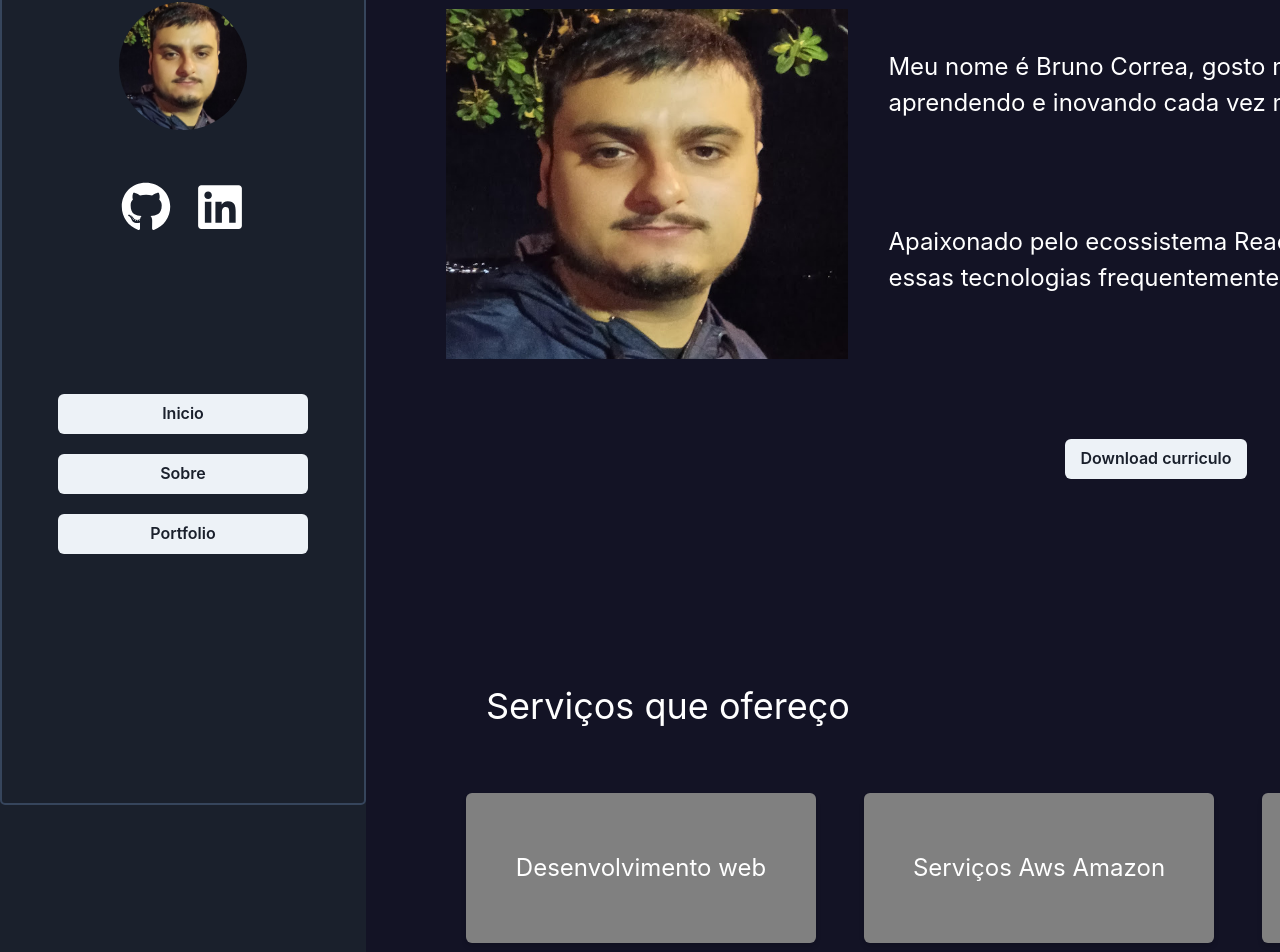
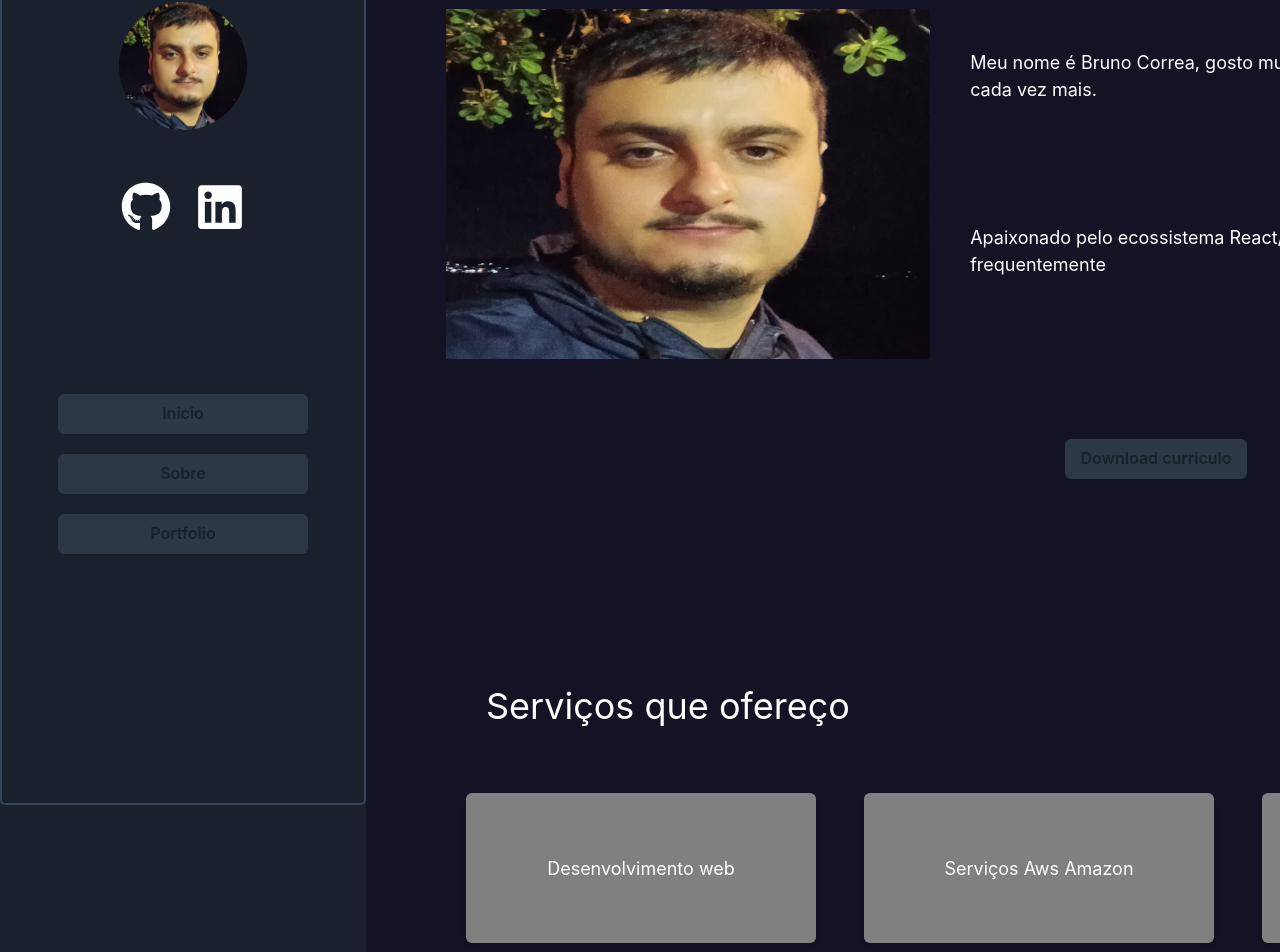
Before and after one commit to correaa1/my-portifolio, a Next.js app: page /about in a window 1280 px wide. Shown: the part 125-1077 px from the top of the page. Built offline with nearby package versions, Linux system fonts and the light colour scheme.

Commit message:
add color button

```diff
--- a/app/components/boxMotion.jsx
+++ b/app/components/boxMotion.jsx
@@ -12,7 +12,7 @@ const PortfolioItem = ({ title }) => {
             m={2}
             p={10}
             w={400}
-            h={250}
+            h={200}
             whileHover={{ scale: 1.05 }}
             whileTap={{ scale: 0.95 }}
         >
--- a/app/components/header.js
+++ b/app/components/header.js
@@ -32,14 +32,16 @@ const Header = () => {
 
                 <Container w={"100%"}>
                     <Wrap w={"100%"} pt={5}>
-                        <Link href='/'> <Button w={250} colorScheme="gray">
+                        <Link href='/'>
+                            <Button w={250} bg='gray.700' _hover={{bg:'gray.600'}} >
                             Inicio
                         </Button>
                         </Link>
                     </Wrap>
 
                     <Wrap w={"100%"} pt={5}>
-                        <Link href='/about'> <Button w={250} colorScheme="gray">
+                        <Link href='/about'>
+                            <Button w={250} bg='gray.700' _hover={{bg:'gray.600'}}>
                             Sobre
                         </Button>
                         </Link>
@@ -47,7 +49,7 @@ const Header = () => {
 
                     <Wrap w={"100%"} pt={5}>
                         <Link href='/portfolio'>
-                            <Button w={250} colorScheme="gray">
+                            <Button w={250} bg='gray.700' _hover={{bg:'gray.600'}}>
                             Portfolio
                         </Button>
                         </Link>
--- a/pages/about.jsx
+++ b/pages/about.jsx
@@ -30,16 +30,16 @@ const About = () => {
                 < Flex flexDirection='row'   >
                     <Image h={350} w={550} src='/my.jpg' />
                     <Grid>
-                        <Text  fontSize='2xl'  p={10} >
+                        <Text  fontSize='lg'  p={10} >
                           Meu nome é Bruno Correa, gosto muito de tecnologia e busco sempre estar aprendendo e inovando cada vez mais.
                         </Text>
-                        <Text fontSize='2xl' p={10}>
+                        <Text fontSize='lg' p={10}>
                          Apaixonado pelo ecossistema React/Next.js e venho buscando trabalhar com essas tecnologias frequentemente
                         </Text>
                      </Grid>
                 </Flex>
                 <Center  m={20}>
-                    <Button  onClick={handleDownload} >
+                    <Button bg='gray.700' _hover={{bg:'gray.600'}} onClick={handleDownload} >
                     Download curriculo
                 </Button>
                 </Center>
@@ -59,18 +59,18 @@ const About = () => {
                                  bg='gray' borderRadius="md"
                                  boxShadow="md">
                                 <Text justifyContent='center' alignItems='center' textAlign='center' p={5}
-                                      fontSize='2xl'> Desenvolvimento web</Text>
+                                      fontSize='lg'> Desenvolvimento web</Text>
 
                             </Box>
                             <Box display='flex' justifyContent='center' alignItems='center' m={5} w={350} h={150}
                                  bg='gray' borderRadius="md"
                                  boxShadow="md">
-                                <Text textAlign='center' p={5} fontSize='2xl'> Serviços Aws Amazon</Text>
+                                <Text textAlign='center' p={5} fontSize='lg'> Serviços Aws Amazon</Text>
                             </Box>
                             <Box display='flex' justifyContent='center' alignItems='center' m={5} w={350} h={150}
                                  bg='gray' borderRadius="md"
                                  boxShadow="md">
-                                <Text textAlign='center' p={5} fontSize='2xl'> Deploy da aplicação</Text>
+                                <Text textAlign='center' p={5} fontSize='lg'> Deploy da aplicação</Text>
                             </Box>
                         </Wrap>
                     </motion.div>
--- a/pages/portfolio.jsx
+++ b/pages/portfolio.jsx
@@ -28,9 +28,7 @@ const library = [
 ];
 const portfolioItems = [
     { title: 'Autism Project' },
-    { title: 'Another Project' },
-    { title: 'Another Project' },
-    // Adicione mais itens conforme necessário
+    { title: 'Ahlib' },
 ];
 
 const Portfolio = () => {
@@ -49,7 +47,7 @@ const Portfolio = () => {
                     transition={{duration: 0.5}}
                 >
                     <Wrap mx={20} >
-                        {portfolioItems.map((item, index) => (
+                          {portfolioItems.map((item, index) => (
                             <PortfolioItem key={index} title={item.title}/>
                         ))}
                     </Wrap>
--- a/styles/theme.jsx
+++ b/styles/theme.jsx
@@ -7,6 +7,7 @@ const theme = extendTheme({
                 bg: 'gray.800', // ou qualquer cor que você deseje
                 color: 'white',
             },
+
         },
     },
 });
```
